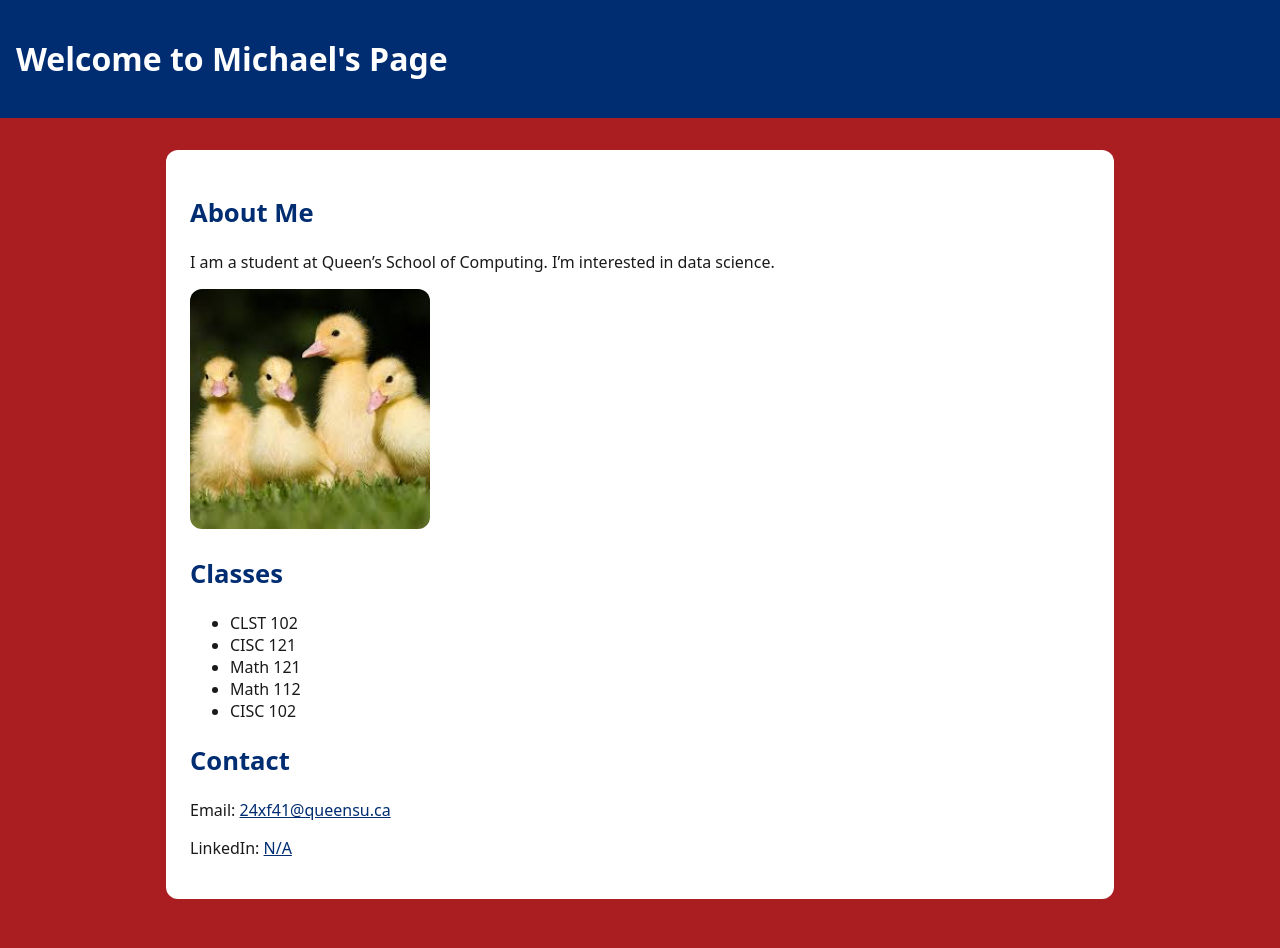
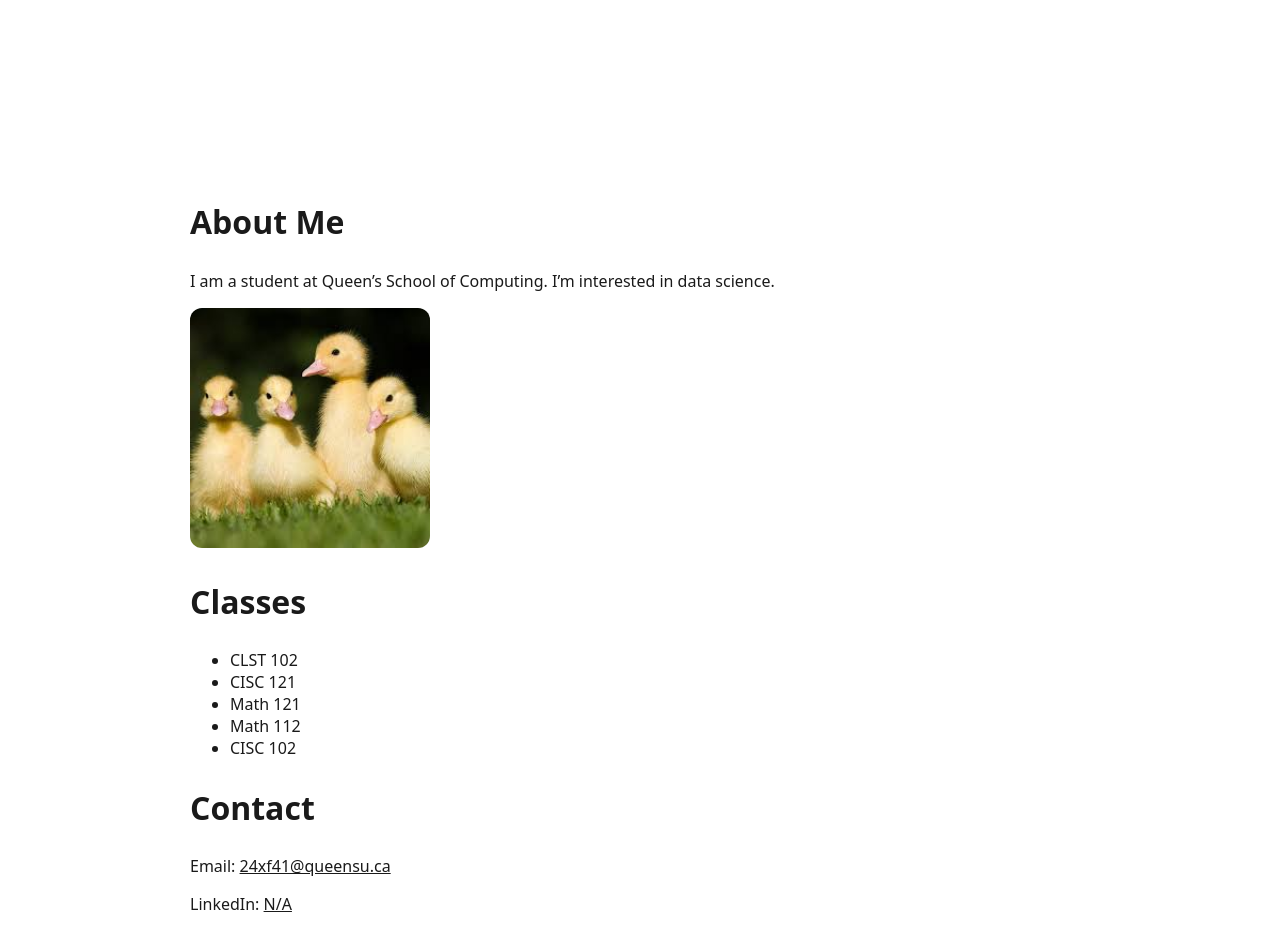
Before and after one commit to blizzardlizzer/queens-student-page, a plain HTML site: page index.html in a window 1280 px wide. Drawn offline with Linux system fonts and the light colour scheme.

Commit message:
Update style.css
attempt to change website color and font size

```diff
--- a/style.css
+++ b/style.css
@@ -1,5 +1,5 @@
 :root {
-  --red:#aa1e22; --gold:#f2a900; --blue:#002d72;
+  --blue:##3766d4; --gold:#f2a900; --green:#40e3af;
 }
 body { font-family: system-ui, sans-serif; margin:0; background:var(--red); color:#fff; }
 header { background:var(--blue); color:#fff; padding:1rem; }
@@ -7,6 +7,6 @@ main { background:#fff; color:#1a1a1a; max-width:900px; margin:2rem auto; border
 a { color: var(--blue); }
 /* === personalize below by changing colors or spacing === */
 /* example: make headings blue and a bit larger */
-h2 { color: var(--blue); font-size: 1.6rem; }
+h2 { color: var(--blue); font-size: 2.0rem; }
 /* example: make your photo round */
 img { border-radius: 12px; }
```
